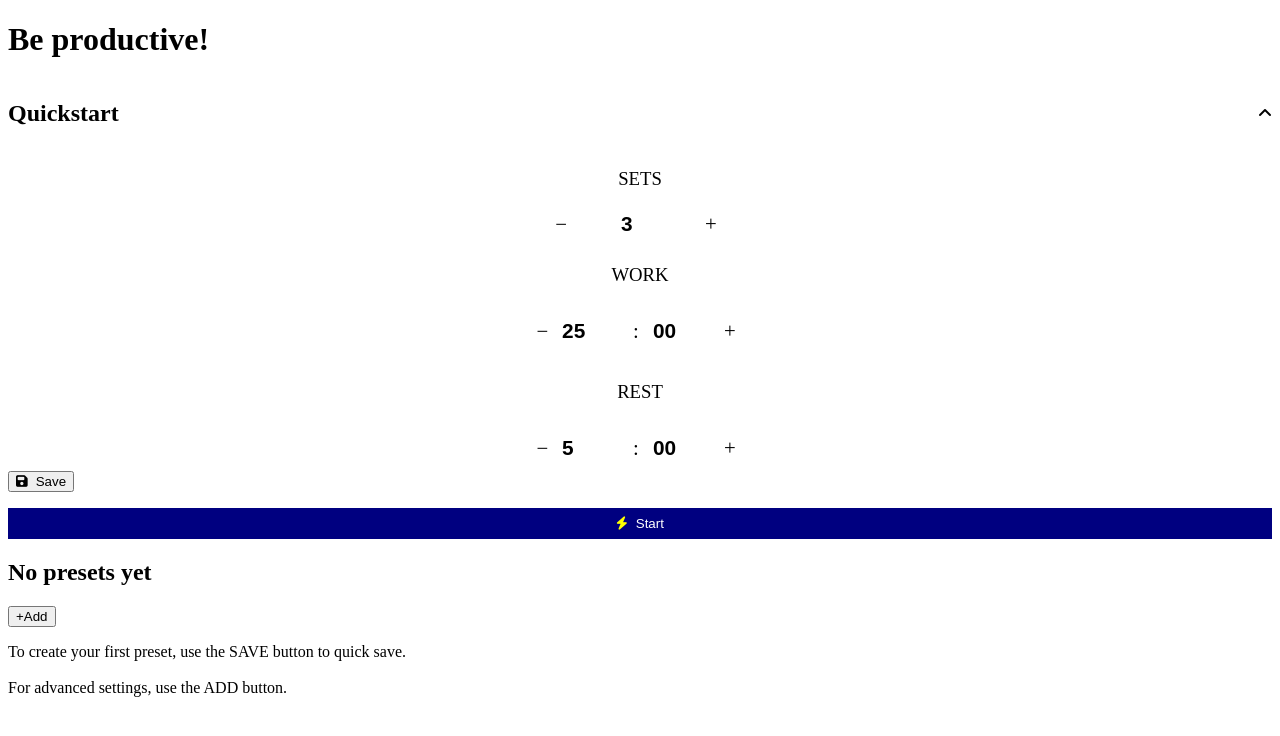
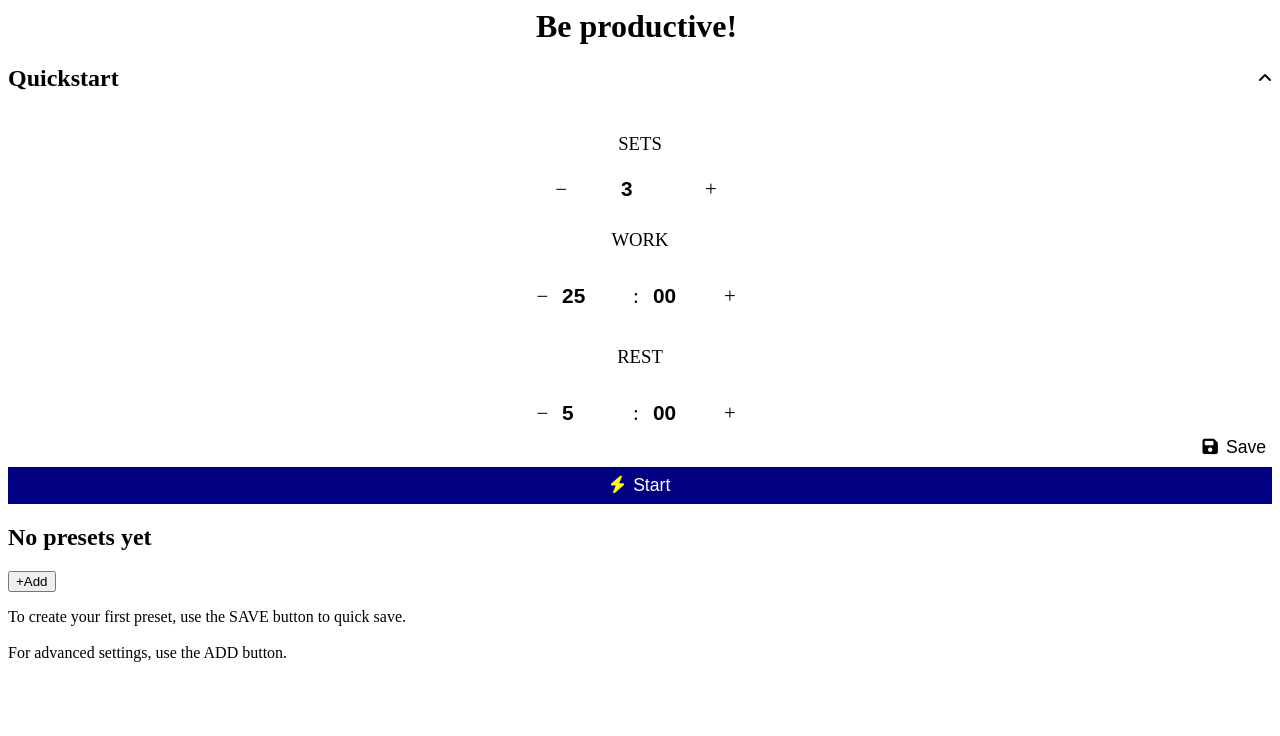
Before and after one commit to yassienAbdillahi/pomodoroTimer, a plain HTML site: page index.html in a window 1280 px wide. Drawn offline with Linux system fonts and the light colour scheme.

Commit message:
Styled the save button
Closes #26

```diff
--- a/index.html
+++ b/index.html
@@ -19,7 +19,7 @@
     </head>
     <body>
         <header>
-            <h1>Be productive!</h1>
+            <h1 class="center">Be productive!</h1>
         </header>
 
         <main>
@@ -56,7 +56,7 @@
                             <span class="plus-minus">&minus;</span>
                             <label for="workMins" class="sr-only">Number of minutes in the work period</label>
                             <input type="number" id="workMins" name="sets" min="0" max="59" value="25">
-                            <span class="plus-minus zero-left-mgn">:</span>
+                            <span class="colon">:</span>
                             <label for="workSeconds" class="sr-only">Number of seconds in the work period</label>
                             <input type="number" id="workSeconds" name="sets" min="0" max="59" value="00">
                             <span class="plus-minus">&plus;</span>
@@ -70,7 +70,7 @@
                             <span class="plus-minus">&minus;</span>
                             <label for="restMins" class="sr-only">Number of minutes in the rest period</label>
                             <input type="number" id="restMins" name="sets" min="0" max="59" value="5">
-                            <span class="plus-minus zero-left-mgn">:</span>
+                            <span class="colon">:</span>
                             <label for="restSeconds" class="sr-only">Number of seconds in the rest period</label>
                             <input type="number" id="restSeconds" name="sets" min="0" max="59" value="00">
                             <span class="plus-minus">&plus;</span>
@@ -79,7 +79,7 @@
                 </div>
 
                     <!-- save button -->
-                    <button type="button"><i class='fas fa-save' style='margin-right:0.5rem'></i>Save </button>
+                    <button type="button" class="save-btn"><i class='fas fa-save' style='margin-right:0.5rem'></i>Save </button>
 
                     <!-- start button -->
                     <button type="submit" class="start-btn"><i class='fas fa-bolt' style='margin-right:0.5rem; color:yellow'></i>Start</button>
--- a/style.css
+++ b/style.css
@@ -26,7 +26,7 @@
 }
 
 .center {
-    max-width: 40rem;
+    max-width: 13rem;
     margin: 0 auto;
 }
 
@@ -58,7 +58,9 @@ h3 {
     margin-right: 0.5rem;
 }
 
-.zero-left-mgn {
+.colon {
+    font-size: 1.3rem;
+    margin-right: 0.5rem;
     margin-left: 0;
 }
 
@@ -74,4 +76,13 @@ h3 {
     width: 100%;
     padding: 0.5rem;
     margin: 1rem 0;
+    font-size: 1.1rem;
 }
+
+.save-btn {
+    background: none;
+    border: none;
+    float: right;
+    margin-bottom: 0.5rem;
+    font-size: 1.1rem;
+}
```
